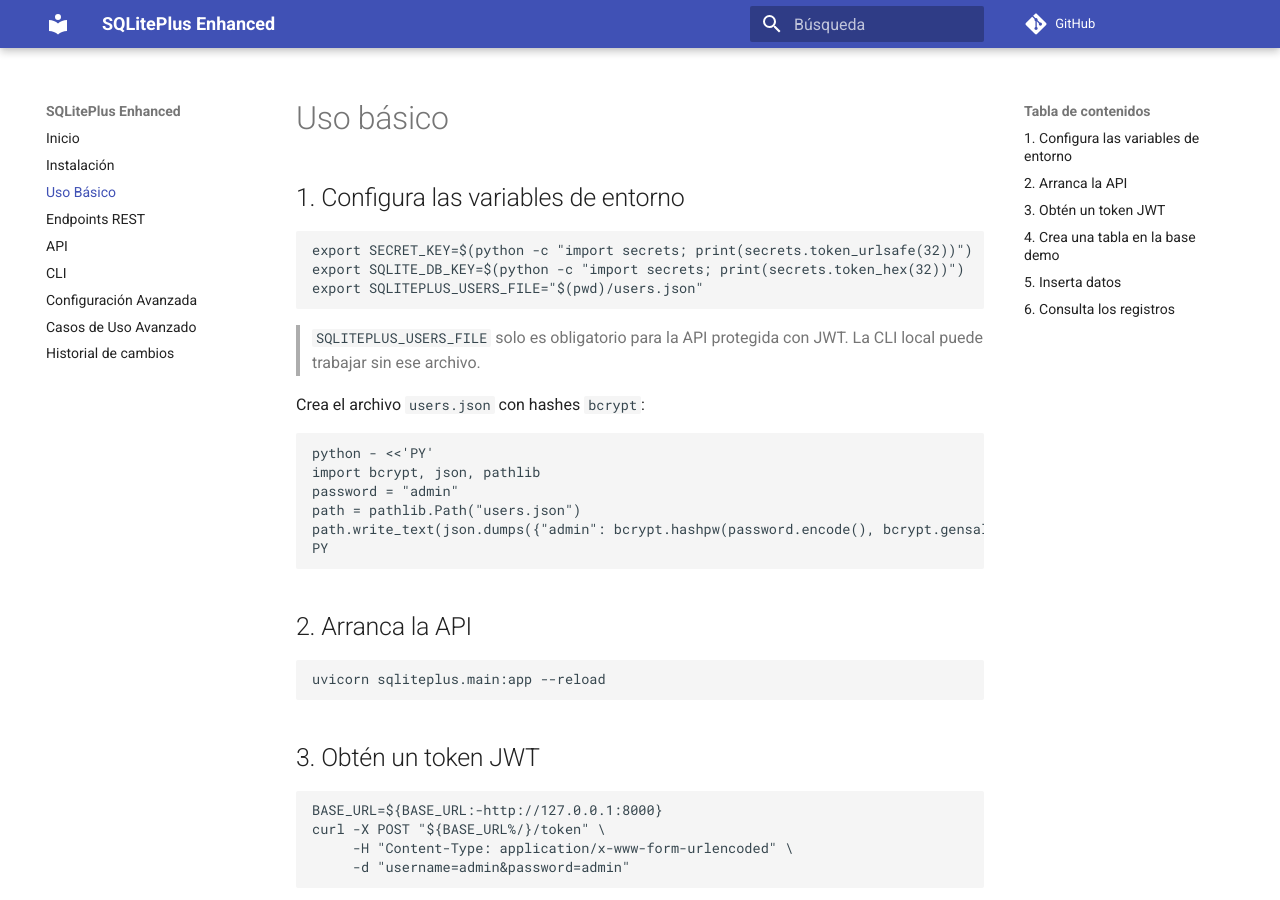
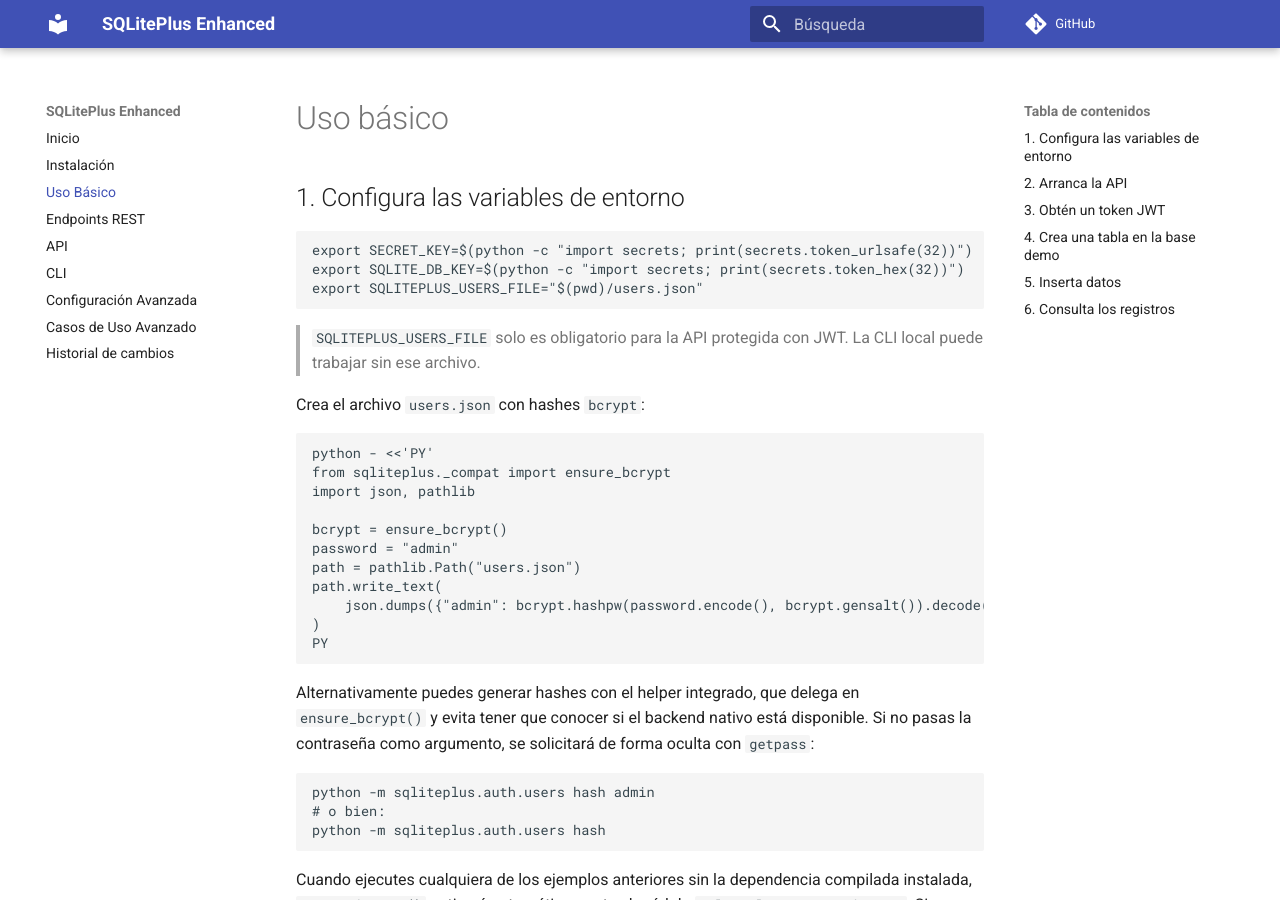
Before and after one commit to Alphonsus411/sqliteplus, an MkDocs documentation site: the page built from docs/uso_basico.md, in a window 1280 px wide and 900 px high. Built offline with MkDocs 1.6.1 and Material for MkDocs 9.7.7, drawn with Linux system fonts in a browser that asks for light colours; comment, search, counter and statistics services are not loaded; some of the changed text lies outside the part shown.

Commit message:
feat: document bcrypt helper and add CLI

````diff
--- a/docs/uso_basico.md
+++ b/docs/uso_basico.md
@@ -14,12 +14,33 @@
 
 ```bash
 python - <<'PY'
-import bcrypt, json, pathlib
+from sqliteplus._compat import ensure_bcrypt
+import json, pathlib
+
+bcrypt = ensure_bcrypt()
 password = "admin"
 path = pathlib.Path("users.json")
-path.write_text(json.dumps({"admin": bcrypt.hashpw(password.encode(), bcrypt.gensalt()).decode()}))
+path.write_text(
+    json.dumps({"admin": bcrypt.hashpw(password.encode(), bcrypt.gensalt()).decode()})
+)
 PY
 ```
+
+Alternativamente puedes generar hashes con el helper integrado, que delega en
+`ensure_bcrypt()` y evita tener que conocer si el backend nativo está
+disponible. Si no pasas la contraseña como argumento, se solicitará de forma
+oculta con `getpass`:
+
+```bash
+python -m sqliteplus.auth.users hash admin
+# o bien:
+python -m sqliteplus.auth.users hash
+```
+
+Cuando ejecutes cualquiera de los ejemplos anteriores sin la dependencia
+compilada instalada, `ensure_bcrypt()` activará automáticamente el módulo
+`sqliteplus._compat.bcrypt`. Si prefieres trabajar siempre con el backend
+oficial instala el extra `security` (`pip install "sqliteplus-enhanced[security]"`).
 
 ## 2. Arranca la API
 
````
Also changed, not shown: README.md (+18 -1 lines), 1 other file.
